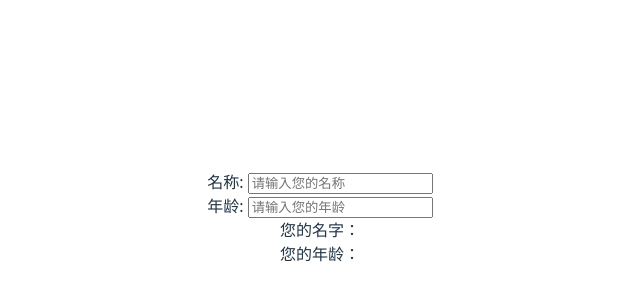
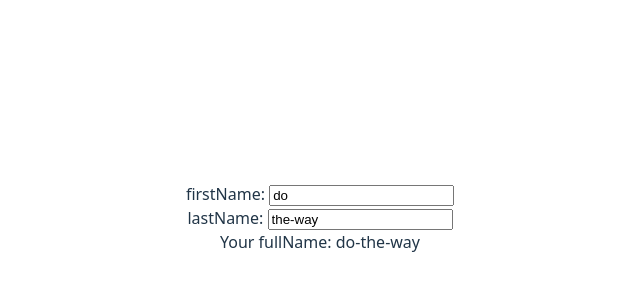
Before and after one commit to the-wayee/best-practice-vue3, a Vue app: page / in a window 1280 px wide. Shown: the part 182-482 px from the top of the page, without its empty margins (320-960 px from the left). Built offline with nearby package versions, Linux system fonts and the light colour scheme.

Commit message:
computed

```diff
--- a/src/App.vue
+++ b/src/App.vue
@@ -1,11 +1,12 @@
 <script setup>
-import { ref } from 'vue';
 import Ref from './components/ref.vue';
+import Computed from './components/computed.vue';
 
 </script>
 
 <template>
-    <Ref></ref>
+    <!-- <Ref></ref> -->
+     <Computed></Computed>
 </template>
 
 <style scoped>
--- /dev/null
+++ b/src/components/computed.vue
@@ -0,0 +1,26 @@
+<template>
+  <div>
+    <div>
+      <span>firstName: </span>
+      <input type="text" v-model="firstName" />
+    </div>
+    <div>
+      <span>lastName: </span>
+      <input type="text" v-model="lastName" />
+    </div>
+
+    <div>Your fullName: {{ fullName }}</div>
+  </div>
+</template>
+
+<script setup>
+import { ref, computed } from "vue";
+const firstName = ref("do");
+const lastName = ref("the-way");
+
+const fullName = computed(() => {
+  return firstName.value + "-" + lastName.value;
+});
+</script>
+
+<style lang="scss" scoped></style>
```
